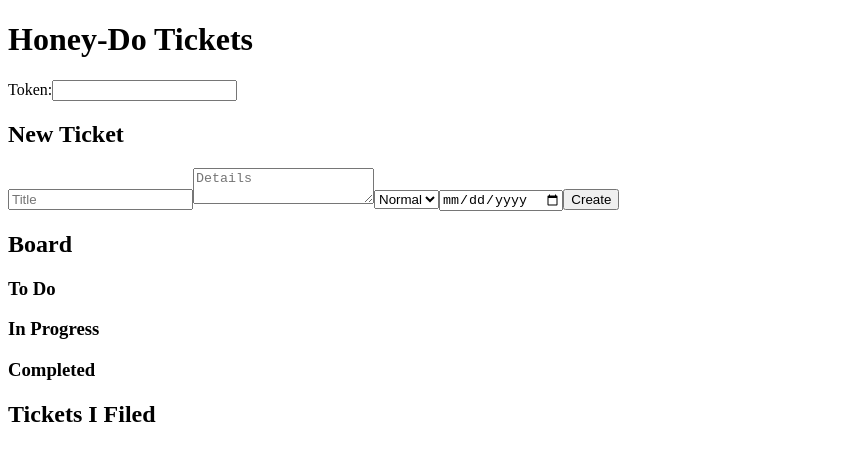
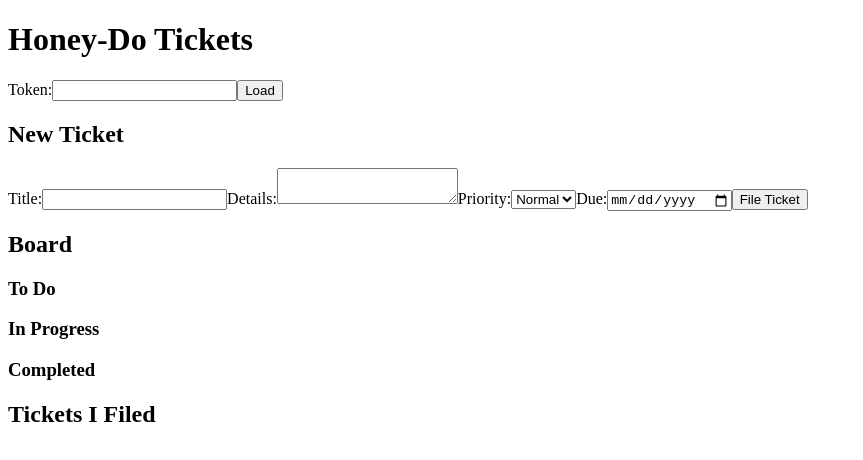
Before and after one commit to secure-builder-dev/secure-builder, a React (Vite) app in the folder frontend/: page / in a window 1280 px wide. Shown: the top 460 px of the page, without its empty margins (0-863 px from the left). Built offline with nearby package versions, Linux system fonts and the light colour scheme.

Commit message:
FD-1c: built by a local model (devstral-small-2)

```diff
--- a/frontend/src/App.tsx
+++ b/frontend/src/App.tsx
@@ -1,7 +1,85 @@
-import { useState } from 'react';
+import { useState, useEffect } from 'react';
 
 const App = () => {
   const [token, setToken] = useState('');
+  const [data, setData] = useState(null);
+  const [error, setError] = useState(null);
+  const [title, setTitle] = useState('');
+  const [details, setDetails] = useState('');
+  const [priority, setPriority] = useState('normal');
+  const [due, setDue] = useState('');
+
+  const loadData = async () => {
+    try {
+      const dashRes = await fetch('/api/dashboard', {
+        headers: { Authorization: `Bearer ${token}` }
+      });
+      const filedRes = await fetch('/api/filed', {
+        headers: { Authorization: `Bearer ${token}` }
+      });
+
+      if (!dashRes.ok || !filedRes.ok) {
+        if (dashRes.status === 401 || filedRes.status === 401) {
+          setError('Wrong token');
+        } else {
+          setError('Something went wrong');
+        }
+        return;
+      }
+
+      const dash = await dashRes.json();
+      const filed = await filedRes.json();
+      setData({ dash, filed });
+      setError(null);
+    } catch (err) {
+      setError('Something went wrong');
+    }
+  };
+
+  const createTicket = async (e) => {
+    e.preventDefault();
+    try {
+      const res = await fetch('/api/tickets', {
+        method: 'POST',
+        headers: {
+          'Content-Type': 'application/json',
+          Authorization: `Bearer ${token}`
+        },
+        body: JSON.stringify({ title, details, priority, due })
+      });
+      if (res.ok) {
+        setTitle('');
+        setDetails('');
+        setPriority('normal');
+        setDue('');
+        await loadData();
+      } else {
+        setError('Something went wrong');
+      }
+    } catch (err) {
+      setError('Something went wrong');
+    }
+  };
+
+  const changeStatus = async (ticketId, newStatus) => {
+    try {
+      const res = await fetch(`/api/tickets/${ticketId}/status`, {
+        method: 'POST',
+        headers: {
+          'Content-Type': 'application/json',
+          Authorization: `Bearer ${token}`
+        },
+        body: JSON.stringify({ status: newStatus })
+      });
+      if (res.ok) {
+        await loadData();
+      } else {
+        setError('Something went wrong');
+      }
+    } catch (err) {
+      setError('Something went wrong');
+    }
+  };
 
   return (
     <div>
@@ -10,42 +88,109 @@ const App = () => {
         <label>
           Token:
           <input
-            type="text"
+            type="password"
             value={token}
             onChange={(e) => setToken(e.target.value)}
           />
         </label>
+        <button onClick={loadData}>Load</button>
       </div>
+      {error && <div>{error}</div>}
       <div>
         <h2>New Ticket</h2>
-        <form>
-          <input type="text" placeholder="Title" />
-          <textarea placeholder="Details" />
-          <select>
-            <option value="low">Low</option>
-            <option value="normal" selected>
-              Normal
-            </option>
-            <option value="urgent">Urgent</option>
-          </select>
-          <input type="date" />
-          <button type="submit">Create</button>
+        <form onSubmit={createTicket}>
+          <label>
+            Title:
+            <input
+              type="text"
+              value={title}
+              onChange={(e) => setTitle(e.target.value)}
+            />
+          </label>
+          <label>
+            Details:
+            <textarea
+              value={details}
+              onChange={(e) => setDetails(e.target.value)}
+            />
+          </label>
+          <label>
+            Priority:
+            <select
+              value={priority}
+              onChange={(e) => setPriority(e.target.value)}
+            >
+              <option value="low">Low</option>
+              <option value="normal">Normal</option>
+              <option value="urgent">Urgent</option>
+            </select>
+          </label>
+          <label>
+            Due:
+            <input
+              type="date"
+              value={due}
+              onChange={(e) => setDue(e.target.value)}
+            />
+          </label>
+          <button type="submit">File Ticket</button>
         </form>
       </div>
       <div>
         <h2>Board</h2>
         <div>
           <h3>To Do</h3>
+          {data?.dash.todo.map((t) => (
+            <div key={t.id} className={t.group === 0 ? 'urgent' : ''}>
+              <div>{t.title}</div>
+              <div>{t.priority}</div>
+              <div>{t.due}</div>
+              {t.status === 'open' && (
+                <button onClick={() => changeStatus(t.id, 'acknowledged')}>Acknowledge</button>
+              )}
+              {t.status === 'acknowledged' && (
+                <button onClick={() => changeStatus(t.id, 'in_progress')}>Start</button>
+              )}
+            </div>
+          ))}
         </div>
         <div>
           <h3>In Progress</h3>
+          {data?.dash.in_progress.map((t) => (
+            <div key={t.id} className={t.group === 0 ? 'urgent' : ''}>
+              <div>{t.title}</div>
+              <div>{t.priority}</div>
+              <div>{t.due}</div>
+              <button onClick={() => changeStatus(t.id, 'done')}>Done</button>
+            </div>
+          ))}
         </div>
         <div>
           <h3>Completed</h3>
+          {data?.dash.completed.map((t) => (
+            <div key={t.id}>
+              <div>{t.title}</div>
+              <div>{t.priority}</div>
+              <div>{t.due}</div>
+            </div>
+          ))}
         </div>
       </div>
       <div>
         <h2>Tickets I Filed</h2>
+        {data?.filed.tickets.map((t) => (
+          <div key={t.id}>
+            <div>{t.title}</div>
+            <div>{t.priority}</div>
+            <div>{t.due}</div>
+            {t.status === 'done' && (
+              <>
+                <button onClick={() => changeStatus(t.id, 'closed')}>Close</button>
+                <button onClick={() => changeStatus(t.id, 'open')}>Reopen</button>
+              </>
+            )}
+          </div>
+        ))}
       </div>
     </div>
   );
```
